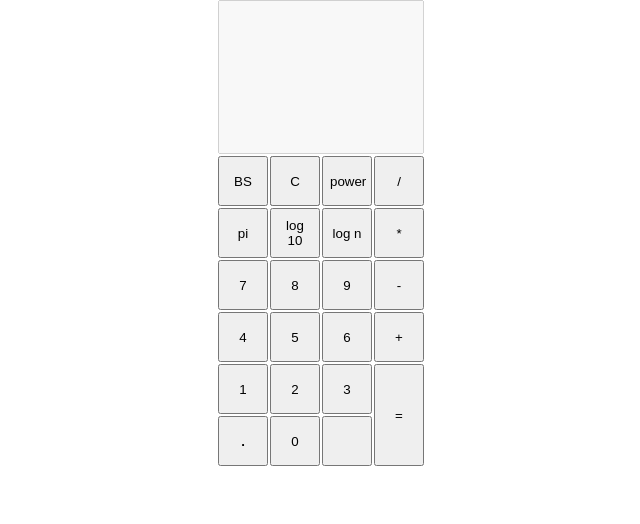
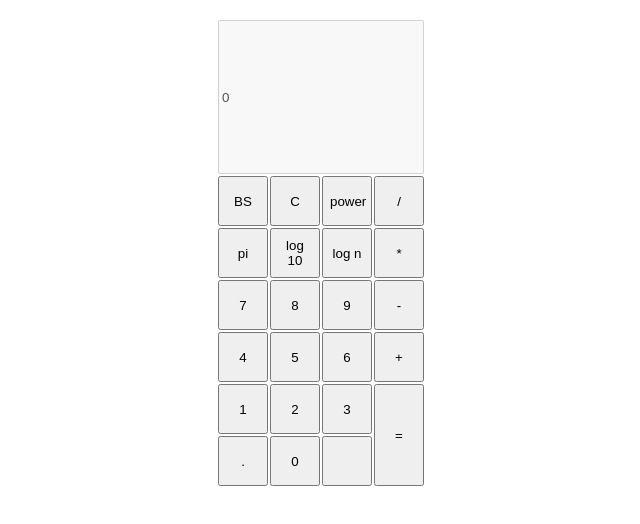
Before and after one commit to pleavitt/calculator, a React (Create React App) app: page / in a window 1280 px wide. Shown: the top 524 px of the page, without its empty margins (319-959 px from the left). Built offline with nearby package versions, Linux system fonts and the light colour scheme.

Commit message:
Initial behaviour

```diff
--- a/src/App.css
+++ b/src/App.css
@@ -2,6 +2,7 @@
   display: flex;
   flex-direction: column;
   align-items: center;
+  padding-top: 20px;
 }
 
 .calculator {
--- a/src/App.js
+++ b/src/App.js
@@ -1,101 +1,103 @@
 import React, { Component } from 'react';
+import { inputButtons, opButtons } from './buttons';
+
 import './App.css';
 
 class App extends Component {
   constructor(props) {
     super(props);
+    this.state = {
+      display: 0,
+      operation: '',
+      left: 0,
+      right: 0,
+      isLastActionOperation: false,
+    };
 
-    this.handleClick = this.handleClick.bind(this);
+    this.handleInputClick = this.handleInputClick.bind(this);
+    this.handleOpClick = this.handleOpClick.bind(this);
   }
 
-  handleClick(event) {
-    console.log(this);
-    console.log(event.target.innerHTML);
+  handleInputClick(event) {
+    const { display, isLastActionOperation, right } = this.state;
+    this.setState({
+      isLastActionOperation: false,
+    });
 
-    event.preventDefault();
+    this.setState({
+      display: display > 0 ? display + event.target.innerHTML : event.target.innerHTML,
+      right: isLastActionOperation ? event.target.innerHTML : right + event.target.innerHTML,
+    });
+  }
+
+  handleOpClick(event) {
+    const { operation, left, right, display, isLastActionOperation } = this.state;
+    if (operation !== '' && !isLastActionOperation) {
+      this.setState({
+        right: display,
+      });
+      console.log(this.state);
+      this.callMathApi(operation, left, right);
+    }
+    this.setState({
+      operation: event.target.className,
+      left: display > 0 ? display : left,
+      right: display > 0 ? left : display,
+      display: event.target.innerHTML,
+    });
+    this.setState({
+      isLastActionOperation: true,
+    });
+  }
+
+  callMathApi(operator, param1, param2) {
+    console.log(`Calling API: ${param1} ${operator} ${param2}`);
+    fetch(`http://localhost:8080/${operator}?op1=${param1}&op2=${param2}`)
+      .then(res => res.json())
+      .then(
+        result => {
+          this.setState({
+            display: result.result,
+            left: result.result,
+          });
+        },
+        error => {
+          console.log(error);
+        }
+      );
   }
 
   render() {
+    const renderedInputButtons = inputButtons.map(b => (
+      <button
+        className={b.gridClass}
+        key={b.text}
+        text={b.text}
+        type="button"
+        onClick={this.handleInputClick}
+      >
+        {b.text}
+      </button>
+    ));
+
+    const renderedOpButtons = opButtons.map(b => (
+      <button
+        className={b.gridClass}
+        key={b.text}
+        text={b.text}
+        type="button"
+        onClick={this.handleOpClick}
+      >
+        {b.text}
+      </button>
+    ));
+
     return (
       <div className="container">
         <div className="calculator">
-          <input type="text" disabled className="display" />
-
-          <button type="button" className="one" onClick={this.handleClick}>
-            1
-          </button>
-
-          <button type="button" className="three" onClick={this.handleClick}>
-            3
-          </button>
-          <button type="button" className="four" onClick={this.handleClick}>
-            4
-          </button>
-          <button type="button" className="five" onClick={this.handleClick}>
-            5
-          </button>
-          <button type="button" className="six" onClick={this.handleClick}>
-            6
-          </button>
-          <button type="button" className="seven" onClick={this.handleClick}>
-            7
-          </button>
-          <button type="button" className="eight" onClick={this.handleClick}>
-            8
-          </button>
-          <button type="button" className="nine" onClick={this.handleClick}>
-            9
-          </button>
-          <button type="button" className="zero" onClick={this.handleClick}>
-            0
-          </button>
-          <button type="button" className="backspace" onClick={this.handleClick}>
-            BS
-          </button>
-          <button type="button" className="clear" onClick={this.handleClick}>
-            C
-          </button>
-          <button type="button" className="two" onClick={this.handleClick}>
-            2
-          </button>
-          <button type="button" className="power" onClick={this.handleClick}>
-            power
-          </button>
-          <button type="button" className="quotient" onClick={this.handleClick}>
-            /
-          </button>
-          <button type="button" className="clear" onClick={this.handleClick}>
-            C
-          </button>
-
-          <button type="button" className="pi" onClick={this.handleClick}>
-            pi
-          </button>
-          <button type="button" className="log" onClick={this.handleClick}>
-            log 10
-          </button>
-          <button type="button" className="logNatural" onClick={this.handleClick}>
-            log n
-          </button>
-          <button type="button" className="multiply" onClick={this.handleClick}>
-            *
-          </button>
-
-          <button type="button" className="subtract" onClick={this.handleClick}>
-            -
-          </button>
-          <button type="button" className="add" onClick={this.handleClick}>
-            +
-          </button>
-
-          <button type="button" className="equals" onClick={this.handleClick}>
-            =
-          </button>
-
-          <button type="button" className="decimal" onClick={this.handleClick}>
-            <b>.</b>
-          </button>
-          <button type="button" className="empty" />
+          <input type="text" value={this.state.display} disabled className="display" />
+          {renderedInputButtons}
+          {renderedOpButtons}
         </div>
       </div>
     );
--- /dev/null
+++ b/src/buttons.js
@@ -0,0 +1,99 @@
+export const opButtons = [
+  {
+    text: 'power',
+    gridClass: 'power',
+  },
+  {
+    text: '/',
+    gridClass: 'quotient',
+  },
+  {
+    text: 'log 10',
+    gridClass: 'log',
+  },
+  {
+    text: 'log n',
+    gridClass: 'logNatural',
+  },
+  {
+    text: '*',
+    gridClass: 'multiply',
+  },
+  {
+    text: '-',
+    gridClass: 'subtract',
+  },
+  {
+    text: '+',
+    gridClass: 'add',
+  },
+  {
+    text: '=',
+    gridClass: 'equals',
+  },
+];
+
+export const inputButtons = [
+  {
+    text: 'BS',
+    gridClass: 'backspace',
+  },
+  {
+    text: 'C',
+    gridClass: 'clear',
+  },
+  {
+    text: 'pi',
+    gridClass: 'pi',
+  },
+
+  {
+    text: '7',
+    gridClass: 'seven',
+  },
+  {
+    text: '8',
+    gridClass: 'eight',
+  },
+  {
+    text: '9',
+    gridClass: 'nine',
+  },
+
+  {
+    text: '4',
+    gridClass: 'four',
+  },
+  {
+    text: '5',
+    gridClass: 'five',
+  },
+  {
+    text: '6',
+    gridClass: 'six',
+  },
+  {
+    text: '1',
+    gridClass: 'one',
+  },
+  {
+    text: '2',
+    gridClass: 'two',
+  },
+  {
+    text: '3',
+    gridClass: 'three',
+  },
+  {
+    text: '.',
+    gridClass: 'decimal',
+  },
+  {
+    text: '0',
+    gridClass: 'zero',
+  },
+  {
+    text: '',
+    gridClass: 'empty',
+  },
+];
```
